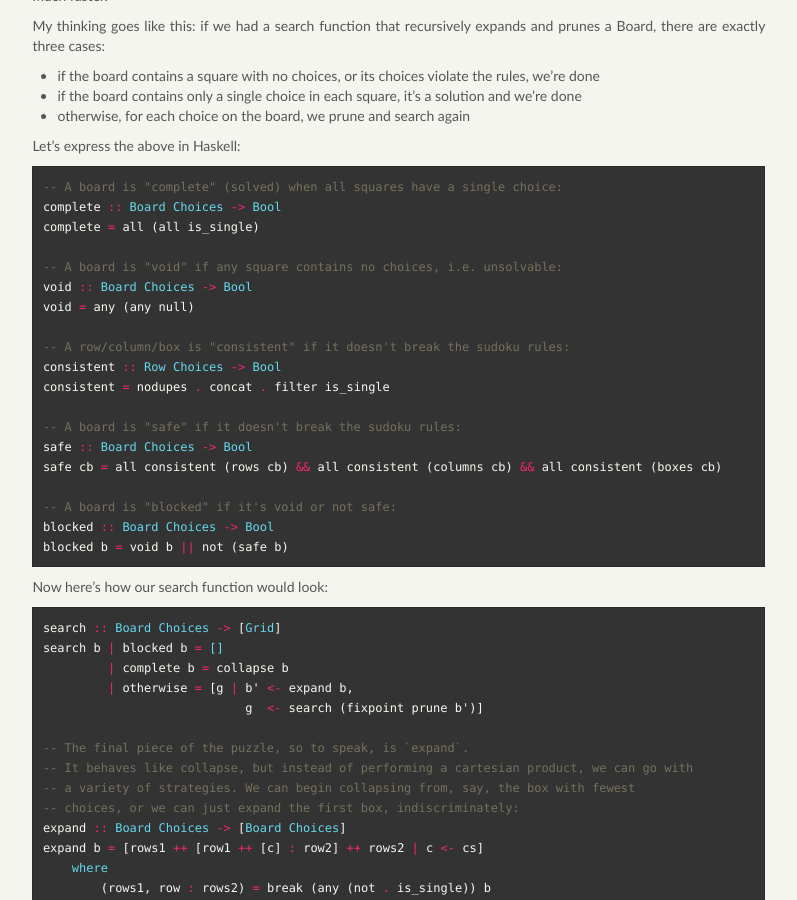
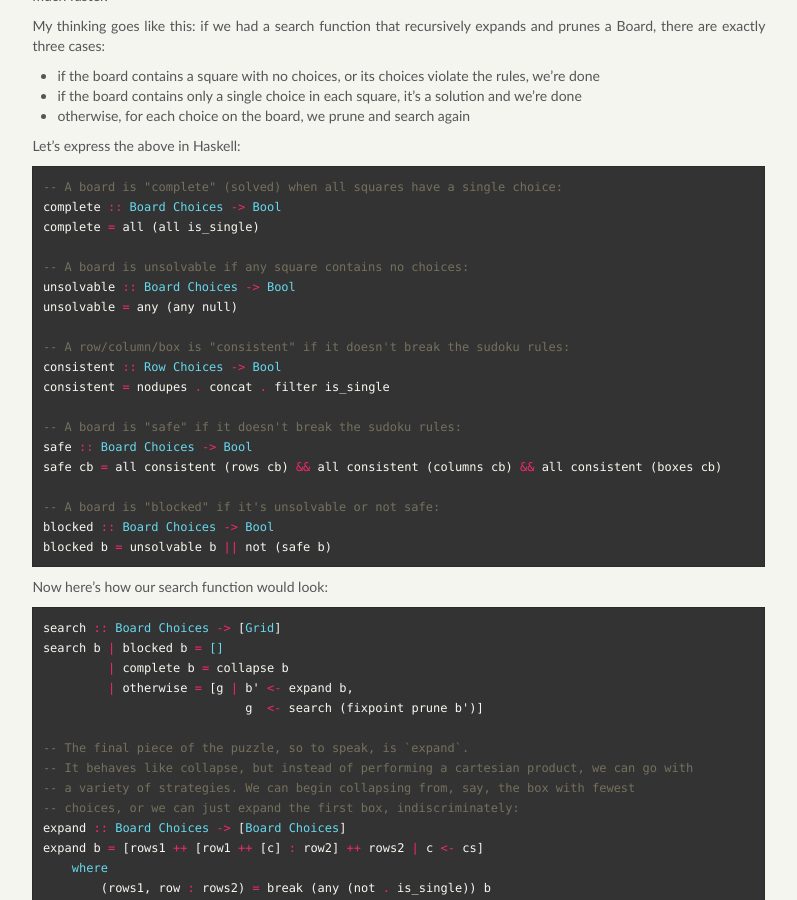
Before and after one commit to mfukar/mfukar.github.com, a Jekyll site: the page built from _posts/2015-12-11-haskell-xvi.md, in a window 1280 px wide and 900 px high, scrolled down 3705 px. Shown: the whole window, without its empty margins (77-874 px from the left). Built offline with Jekyll 4.4.1, drawn with Linux system fonts in a browser that asks for light colours; some web fonts are replaced; Markdown is read by kramdown in place of the engine named in the settings; comment, search, counter and statistics services are not loaded.

Commit message:
Unsolvable

````diff
--- a/_posts/2015-12-11-haskell-xvi.md
+++ b/_posts/2015-12-11-haskell-xvi.md
@@ -232,9 +232,9 @@ Let's express the above in Haskell:
 complete :: Board Choices -> Bool
 complete = all (all is_single)
 
--- A board is "void" if any square contains no choices, i.e. unsolvable:
-void :: Board Choices -> Bool
-void = any (any null)
+-- A board is unsolvable if any square contains no choices:
+unsolvable :: Board Choices -> Bool
+unsolvable = any (any null)
 
 -- A row/column/box is "consistent" if it doesn't break the sudoku rules:
 consistent :: Row Choices -> Bool
@@ -244,9 +244,9 @@ consistent = nodupes . concat . filter is_single
 safe :: Board Choices -> Bool
 safe cb = all consistent (rows cb) && all consistent (columns cb) && all consistent (boxes cb)
 
--- A board is "blocked" if it's void or not safe:
+-- A board is "blocked" if it's unsolvable or not safe:
 blocked :: Board Choices -> Bool
-blocked b = void b || not (safe b)
+blocked b = unsolvable b || not (safe b)
 ```
 
 Now here's how our search function would look:
````
